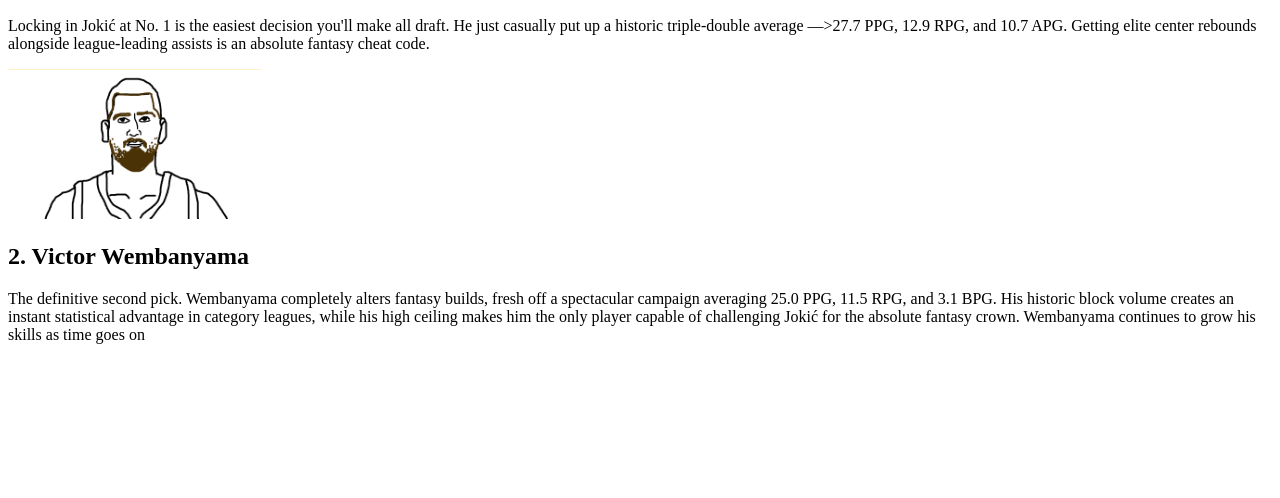
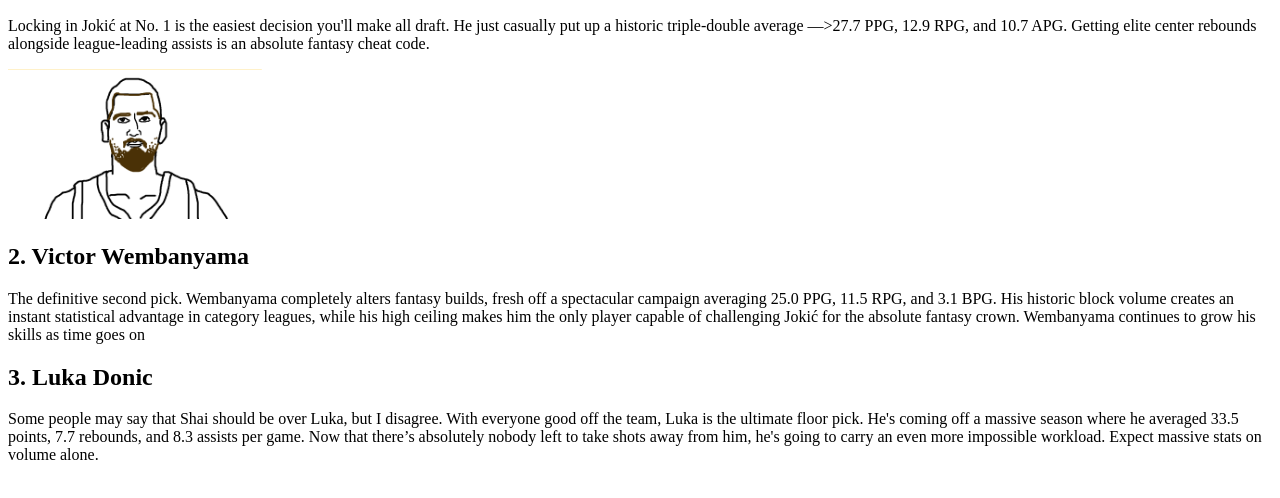
Before and after one commit to nathansar29/nathansar29.github.io, a plain HTML site: page index.html in a window 1280 px wide. Shown: the part 110-608 px from the top of the page. Drawn offline with Linux system fonts and the light colour scheme.

Commit message:
Update index.html

```diff
--- a/index.html
+++ b/index.html
@@ -2,16 +2,21 @@
 <html>
 
 <head>
-<title>My Top 5 Picks</title>
+<title>My Top 3 Picks</title>
 </head>
 
 <body>
 <h1>My Predicted Top 5 Fantasy Basketball Picks This Season</h1>
+
 <h2>1. Nikola Jokic</h2>
-<p>Locking in Jokić at No. 1 is the easiest decision you'll make all draft. He just casually put up a historic triple-double average —>27.7 PPG, 12.9 RPG, and 10.7 APG. Getting elite center rebounds alongside league-leading assists is an absolute fantasy cheat code.</p>
+  <p>Locking in Jokić at No. 1 is the easiest decision you'll make all draft. He just casually put up a historic triple-double average —>27.7 PPG, 12.9 RPG, and 10.7 APG. Getting elite center rebounds alongside league-leading assists is an absolute fantasy cheat code.</p>
 <img src="Jokic Drawing.png" alt="My MS Paint drawing"height="150">
+
 <h2>2. Victor Wembanyama</h2>
   <p>The definitive second pick. Wembanyama completely alters fantasy builds, fresh off a spectacular campaign averaging 25.0 PPG, 11.5 RPG, and 3.1 BPG. His historic block volume creates an instant statistical advantage in category leagues, while his high ceiling makes him the only player capable of challenging Jokić for the absolute fantasy crown. Wembanyama continues to grow his skills as time goes on</p>
+
+<h2>3. Luka Donic</h2>
+  <p>Some people may say that Shai should be over Luka, but I disagree. With everyone good off the team, Luka is the ultimate floor pick. He's coming off a massive season where he averaged 33.5 points, 7.7 rebounds, and 8.3 assists per game. Now that there’s absolutely nobody left to take shots away from him, he's going to carry an even more impossible workload. Expect massive stats on volume alone.</p>
 </body>
 
 </html>
```
